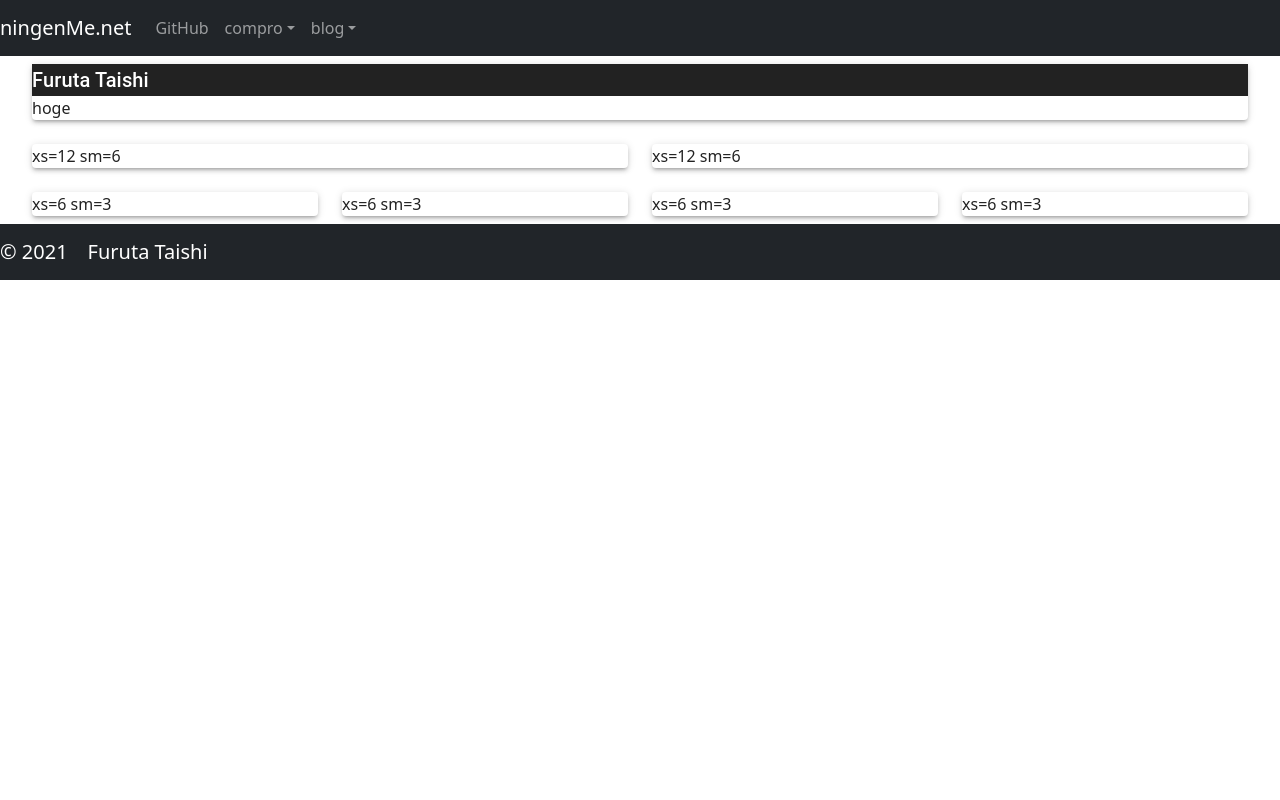
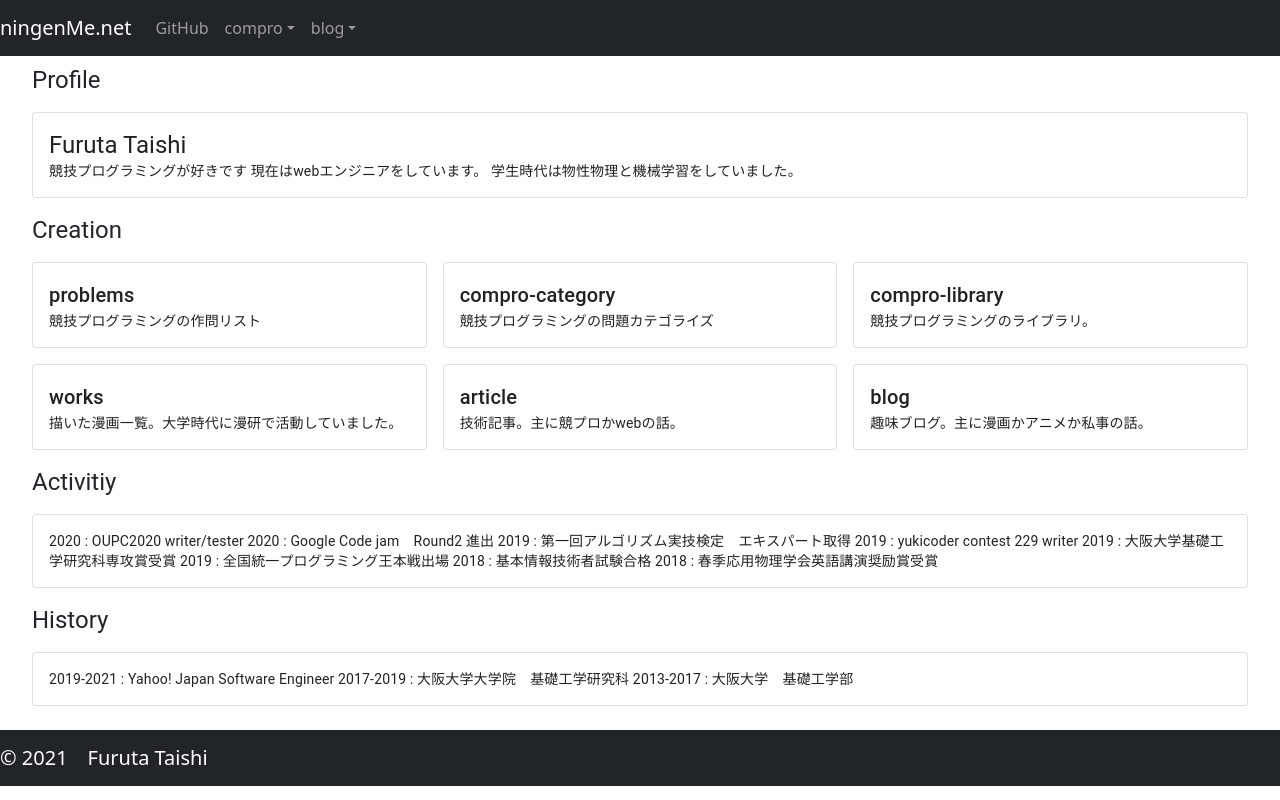
Before and after one commit to ningenMe/akari-front, a Next.js app: page /home in a window 1280 px wide. Built offline with nearby package versions, Linux system fonts and the light colour scheme.

Commit message:
[modify]

```diff
--- a/src/organisms/Profile.tsx
+++ b/src/organisms/Profile.tsx
@@ -5,7 +5,7 @@ export const Profile = () => {
     return (
         <Paper elevation={3}>
             <Typography variant="h6" align="left" style={{ backgroundColor: '#222222', color: '#FFFFFF'}}>
-                Furuta Taishi
+                Profile
             </Typography>
             hoge
         </Paper>
--- a/src/pages/home.tsx
+++ b/src/pages/home.tsx
@@ -1,32 +1,164 @@
 import React from 'react';
-import {Box, Container, Grid, Paper} from '@material-ui/core';
+import {Box, Container, Grid, Typography, Card, CardActionArea, CardContent, CardHeader} from '@material-ui/core';
 import Profile from 'organisms/Profile'
 
 export const Home = () => {
     return (
         <Container>
             <Box m={1}>
-                <Grid container spacing={3}>
+                <Grid container spacing={2}>
                     <Grid item xs={12}>
-                        <Profile/>
+                        <Typography variant="h5" component="h2">
+                            Profile
+                        </Typography>
                     </Grid>
-                    <Grid item xs={12} sm={6}>
-                        <Paper elevation={3}>xs=12 sm=6</Paper>
+                    <Grid item xs={12}>
+                        <Card variant="outlined">
+                            <CardActionArea href="https://google.com">
+                                <CardContent>
+                                    <Typography variant="h5" component="h2">
+                                        Furuta Taishi
+                                    </Typography>
+                                    <Typography variant="body2" component="p">
+                                        競技プログラミングが好きです
+                                        現在はwebエンジニアをしています。
+                                        学生時代は物性物理と機械学習をしていました。
+                                    </Typography>
+                                </CardContent>
+                            </CardActionArea>
+                        </Card>
                     </Grid>
-                    <Grid item xs={12} sm={6}>
-                        <Paper elevation={3}>xs=12 sm=6</Paper>
+                    <Grid item xs={12}>
+                        <Typography variant="h5" component="h2">
+                            Creation
+                        </Typography>
                     </Grid>
-                    <Grid item xs={6} sm={3}>
-                        <Paper elevation={3}>xs=6 sm=3</Paper>
+                    <Grid item xs={4}>
+                        <Card variant="outlined">
+                            <CardActionArea href="/problems">
+                                <CardContent>
+                                    <Typography variant="h6">
+                                        problems
+                                    </Typography>
+                                    <Typography variant="body2" component="p">
+                                        競技プログラミングの作問リスト
+                                    </Typography>
+                                </CardContent>
+                            </CardActionArea>
+                        </Card>
                     </Grid>
-                    <Grid item xs={6} sm={3}>
-                        <Paper elevation={3}>xs=6 sm=3</Paper>
+                    <Grid item xs={4}>
+                        <Card variant="outlined">
+                            <CardActionArea href="/compro-category">
+                                <CardContent>
+                                    <Typography variant="h6">
+                                        compro-category
+                                    </Typography>
+                                    <Typography variant="body2" component="p">
+                                        競技プログラミングの問題カテゴライズ
+                                    </Typography>
+                                </CardContent>
+                            </CardActionArea>
+                        </Card>
                     </Grid>
-                    <Grid item xs={6} sm={3}>
-                        <Paper elevation={3}>xs=6 sm=3</Paper>
+                    <Grid item xs={4}>
+                        <Card variant="outlined">
+                            <CardActionArea href="https://ningenme.github.io/compro-library/">
+                                <CardContent>
+                                    <Typography variant="h6">
+                                        compro-library
+                                    </Typography>
+                                    <Typography variant="body2" component="p">
+                                        競技プログラミングのライブラリ。
+                                    </Typography>
+                                </CardContent>
+                            </CardActionArea>
+                        </Card>
                     </Grid>
-                    <Grid item xs={6} sm={3}>
-                        <Paper elevation={3}>xs=6 sm=3</Paper>
+                    <Grid item xs={4}>
+                        <Card variant="outlined">
+                            <CardActionArea href="https://indies.mangabox.me/amp/author/10633/">
+                                <CardContent>
+                                    <Typography variant="h6">
+                                        works
+                                    </Typography>
+                                    <Typography variant="body2" component="p">
+                                        描いた漫画一覧。大学時代に漫研で活動していました。
+                                    </Typography>
+                                </CardContent>
+                            </CardActionArea>
+                        </Card>
+                    </Grid>
+                    <Grid item xs={4}>
+                        <Card variant="outlined">
+                            <CardActionArea href="/article">
+                                <CardContent>
+                                    <Typography variant="h6">
+                                        article
+                                    </Typography>
+                                    <Typography variant="body2" component="p">
+                                        技術記事。主に競プロかwebの話。
+                                    </Typography>
+                                </CardContent>
+                            </CardActionArea>
+                        </Card>
+                    </Grid>
+                    <Grid item xs={4}>
+                        <Card variant="outlined">
+                            <CardActionArea href="/blog">
+                                <CardContent>
+                                    <Typography variant="h6">
+                                        blog
+                                    </Typography>
+                                    <Typography variant="body2" component="p">
+                                        趣味ブログ。主に漫画かアニメか私事の話。
+                                    </Typography>
+                                </CardContent>
+                            </CardActionArea>
+                        </Card>
+                    </Grid>
+                    <Grid item xs={12}>
+                        <Typography variant="h5" component="h2">
+                            Activitiy
+                        </Typography>
+                    </Grid>
+                    <Grid item xs={12}>
+                        <Card variant="outlined">
+                            <CardActionArea href="https://google.com">
+                                <CardContent>
+                                    <Typography variant="body2" component="p">
+                                        2020 : OUPC2020 writer/tester
+                                        2020 : Google Code jam　Round2 進出
+                                        2019 : 第一回アルゴリズム実技検定　エキスパート取得
+                                        2019 : yukicoder contest 229 writer
+                                        2019 : 大阪大学基礎工学研究科専攻賞受賞
+                                        2019 : 全国統一プログラミング王本戦出場
+                                        2018 : 基本情報技術者試験合格
+                                        2018 : 春季応用物理学会英語講演奨励賞受賞
+                                    </Typography>
+                                </CardContent>
+                            </CardActionArea>
+                        </Card>
+                    </Grid>
+                    <Grid item xs={12}>
+                        <Typography variant="h5" component="h2">
+                            History
+                        </Typography>
+                    </Grid>
+                    <Grid item xs={12}>
+                        <Card variant="outlined">
+                            <CardActionArea href="https://google.com">
+                                <CardContent>
+                                    <Typography variant="body2" component="p">
+                                        2019-2021 : Yahoo! Japan Software Engineer
+                                        2017-2019 : 大阪大学大学院　基礎工学研究科
+                                        2013-2017 : 大阪大学　基礎工学部
+                                    </Typography>
+                                </CardContent>
+                            </CardActionArea>
+                        </Card>
+                    </Grid>
+                    <Grid item xs={12}>
                     </Grid>
                 </Grid>
             </Box>
```
